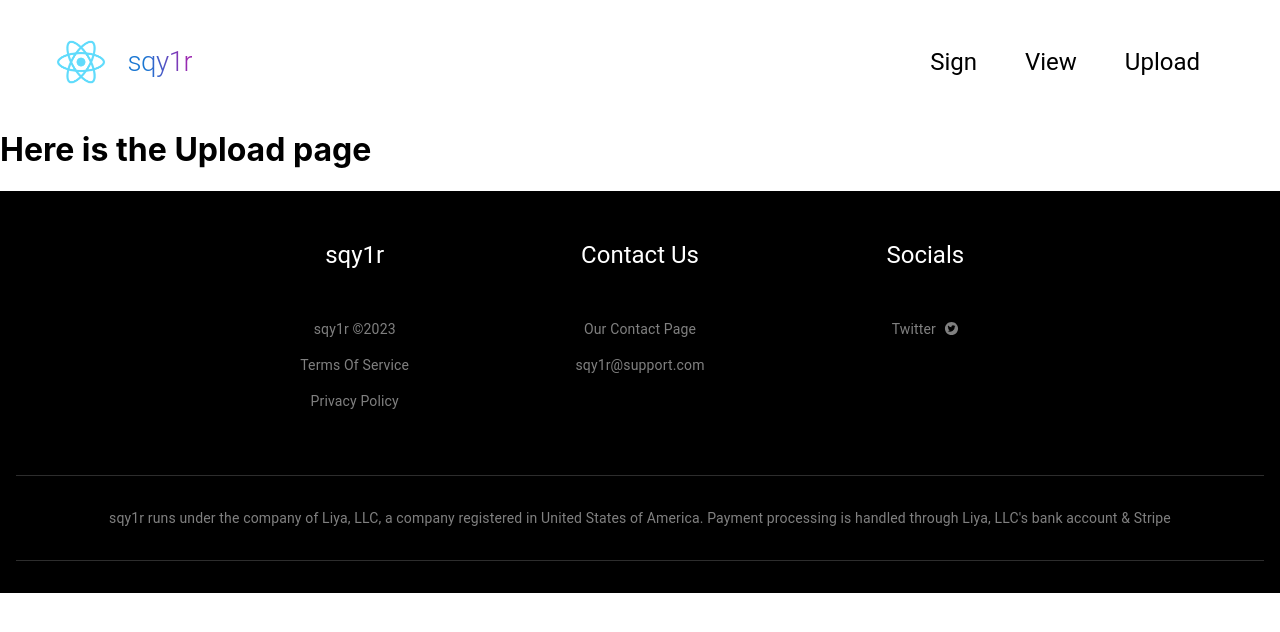
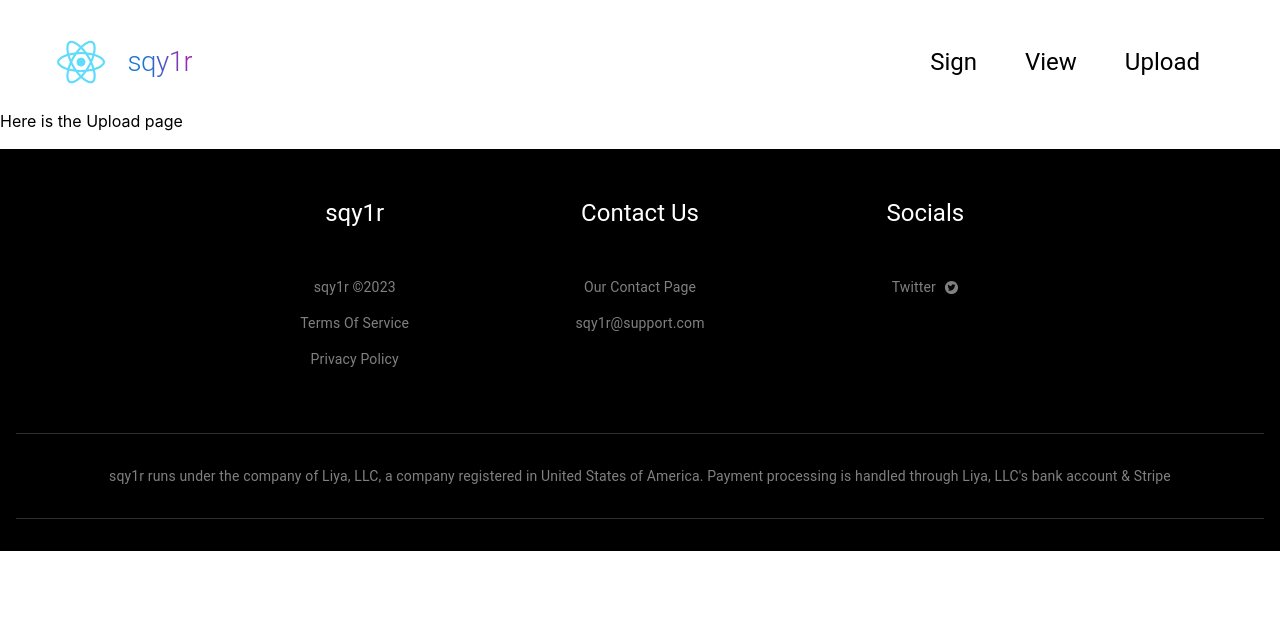
Before and after one commit to duplantier/VerifyWorld-ETHGlobal-Istanbul2023-Hackaton, a React (Create React App) app: page /upload in a window 1280 px wide. Shown: the top 632 px of the page. Built offline with nearby package versions, Linux system fonts and the light colour scheme.

Commit message:
Installed Tailwind

```diff
--- a/package.json
+++ b/package.json
@@ -5,6 +5,7 @@
   "dependencies": {
     "@emotion/react": "^11.11.1",
     "@emotion/styled": "^11.11.0",
+    "@mui/icons-material": "^5.14.18",
     "@mui/material": "^5.14.18",
     "@testing-library/jest-dom": "^5.17.0",
     "@testing-library/react": "^13.4.0",
@@ -39,5 +40,8 @@
       "last 1 firefox version",
       "last 1 safari version"
     ]
+  },
+  "devDependencies": {
+    "tailwindcss": "^3.3.5"
   }
 }
--- a/src/App.css
+++ b/src/App.css
@@ -1,3 +1,7 @@
+@tailwind base;
+@tailwind components;
+@tailwind utilities;
+
 .App {
   text-align: center;
 }
@@ -32,6 +36,7 @@
   from {
     transform: rotate(0deg);
   }
+
   to {
     transform: rotate(360deg);
   }
--- a/src/components/Upload.js
+++ b/src/components/Upload.js
@@ -1,5 +1,5 @@
 export default function Upload() {
     return (
-        <h1>Here is the Upload page</h1>
+        <h1 className="">Here is the Upload page</h1>
     )
 }
--- /dev/null
+++ b/tailwind.config.js
@@ -0,0 +1,18 @@
+/** @type {import('tailwindcss').Config} */
+module.exports = {
+  content: ["./src/**/*.{html,js}"],
+  theme: {
+    extend: {},
+  },
+  plugins: [],
+}
+
+/*
+kontrat okumak
+solidity temelli
+graphql / graph
+ethers, wagmi, viem
+
+
+
+*/
```
Also changed, not shown: notes.txt (added), 1 other file (tests, documents, lock files or other folders).
